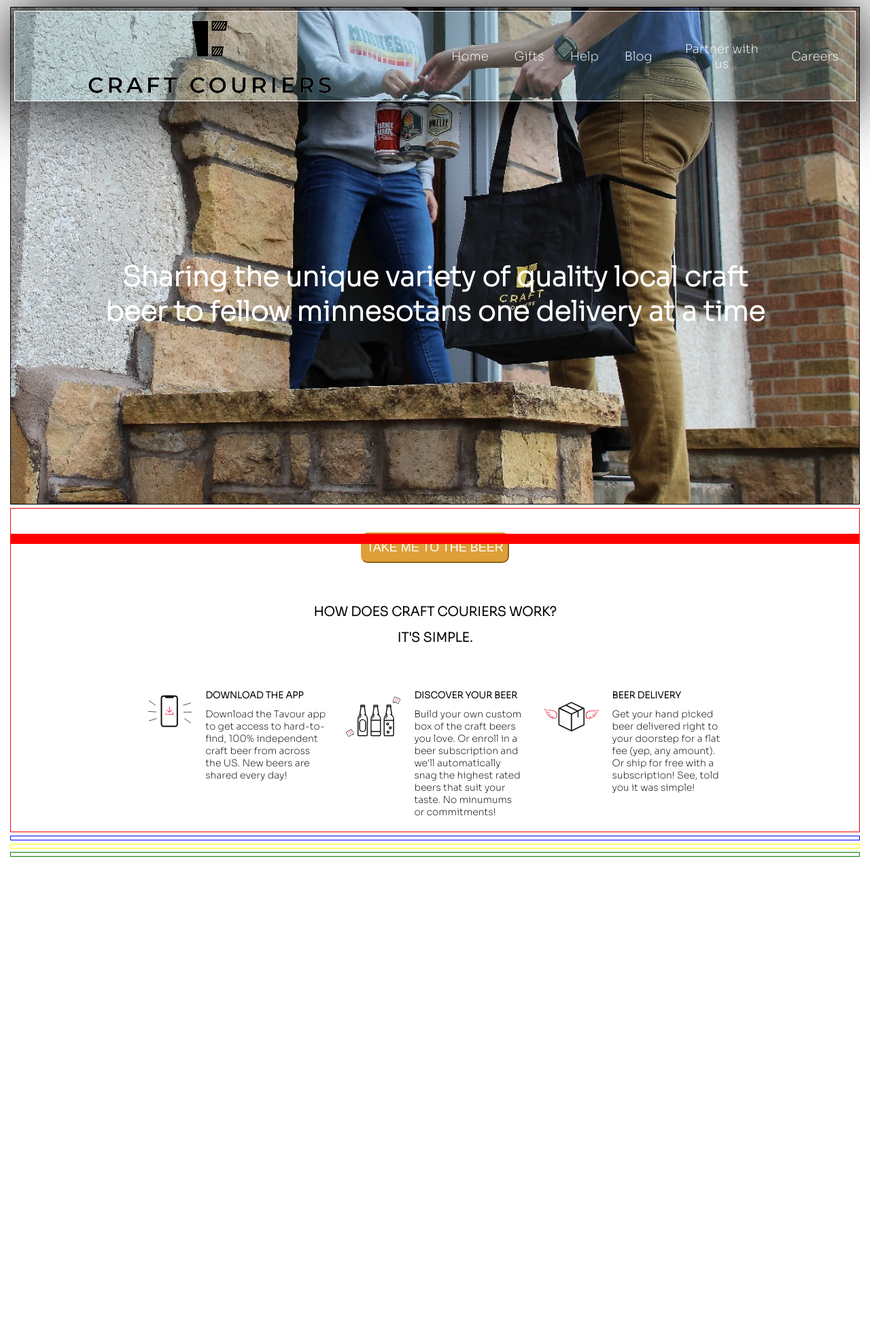
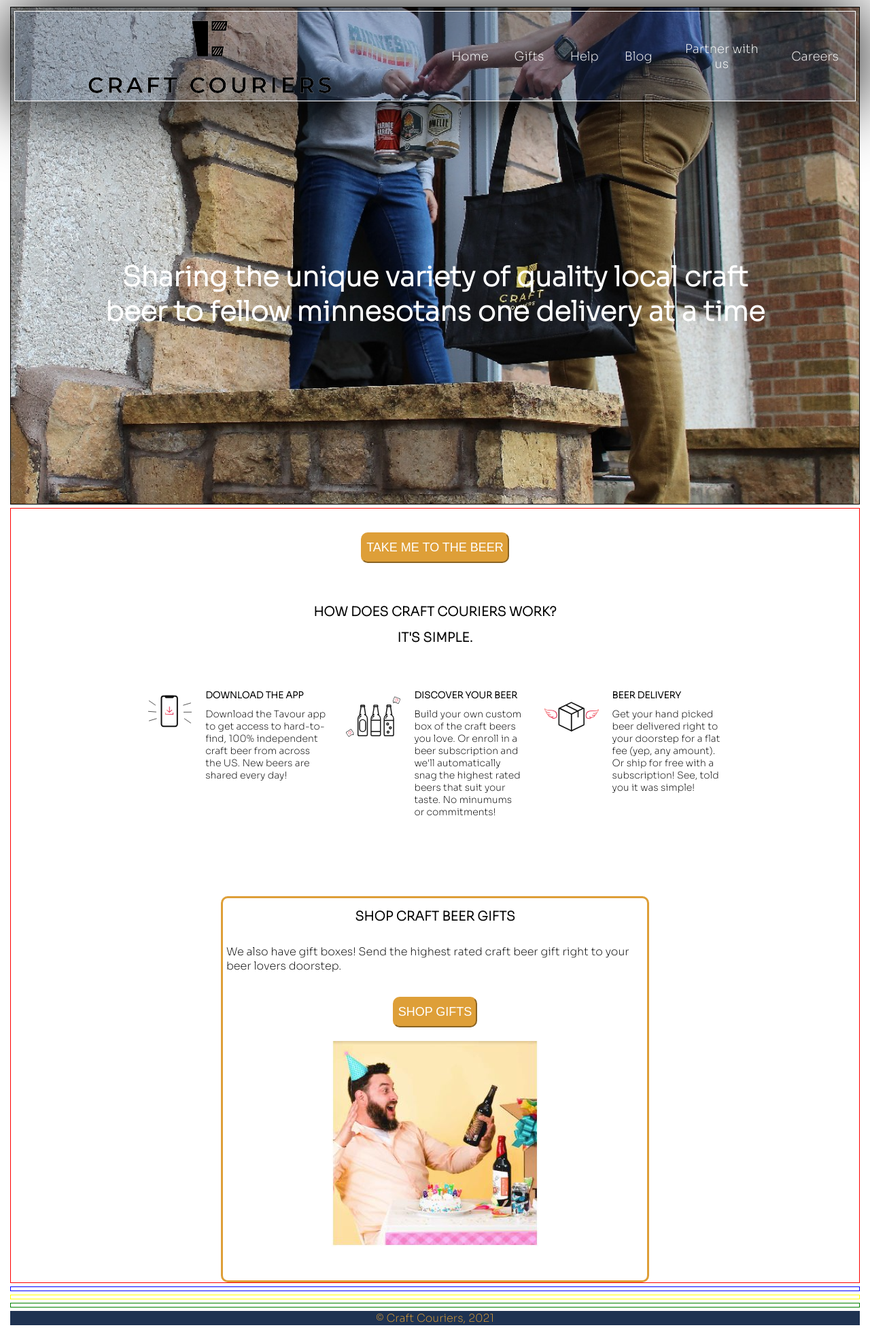
Before and after one commit to gedizz/CraftCouriers, a PHP site: page / in a window 1280 px wide. Shown: the whole page at 68% size. Before the commit the page ends 1260 px from the top, so only its background shows below. Run offline with PHP 8.4, Linux system fonts and the light colour scheme.

Commit message:
section 1 complete

```diff
--- a/customstyl.css
+++ b/customstyl.css
@@ -32,7 +32,7 @@
     grid-template: repeat(1, auto) / 1fr 1fr;
     grid-template-areas:
         "img nav";
-    background-color: hsla(180, 30%, 60%, 0.2);
+    background-color: hsla(216, 46%, 22%, 0.3);
     height: auto;
     box-shadow: 0px 0px 100px 5px;
     border: 1px solid white;
@@ -117,9 +117,9 @@
     text-transform: uppercase;
 }
 
-.taketobeer button {
+button {
     color: #ffffff;
-    text-transform: inherit;
+    text-transform: uppercase;
     background-color: #DE9F38;
     border-color: #DE9F38;
     border-radius: 10px;
@@ -129,7 +129,7 @@
     margin-bottom: 50px;
 }
 
-.taketobeer button:hover {
+button:hover {
     background-color: #1E3251;
     border-color: #1E3251;
     border-radius: 10px;
@@ -149,6 +149,7 @@
     margin: auto;
     height: auto;
     padding-top: 40px;
+    padding-bottom: 100px;
 }
 
 #download {
@@ -192,6 +193,28 @@
     font-size: 14px;
 }
 
+.shopcraftbeer {
+    display: flex;
+    flex-direction: column;
+    align-items: center;
+    justify-content: center;
+    margin: auto;
+    padding-top: 10px;
+    width: 50%;
+    border: 3px solid #DE9F38;
+    border-radius: 10px;
+}
+
+.shopcraftbeer h3 {
+    text-transform: uppercase;
+    padding-bottom: 20px;
+}
+
+.shopcraftbeer img {
+    padding-bottom: 45px;
+    margin-top: -30px;
+}
+
 
 
 /* Section 2 */
@@ -213,8 +236,8 @@
 
 /* Footer */
 footer {
-    background-color: red;
-    position: sticky;
-    bottom: 0;
-    height: 15px;
+    text-align: center;
+    background-color: #1E3251;
+    color: #DE9F38;
+    height: auto;
 }
--- a/index.html
+++ b/index.html
@@ -127,7 +127,15 @@
 
         </div>
 
-        <div class="shopcraftbeer"></div>
+        <div class="shopcraftbeer">
+            <h3>Shop craft beer gifts</h3>
+            <p>We also have gift boxes! Send the highest rated craft beer gift
+                right to your beer lovers doorstep.
+            </p>
+            <button>Shop gifts</button>
+            <img src="images/gifts.jpg" alt="gift.jpg">
+
+        </div>
 
     </div>
 
@@ -186,8 +194,7 @@
 
 
 <footer>
-
-
+    <p>&copy Craft Couriers, 2021</p>
 </footer>
 
 
```
Also changed, not shown: images/gifts.jpg (added).
